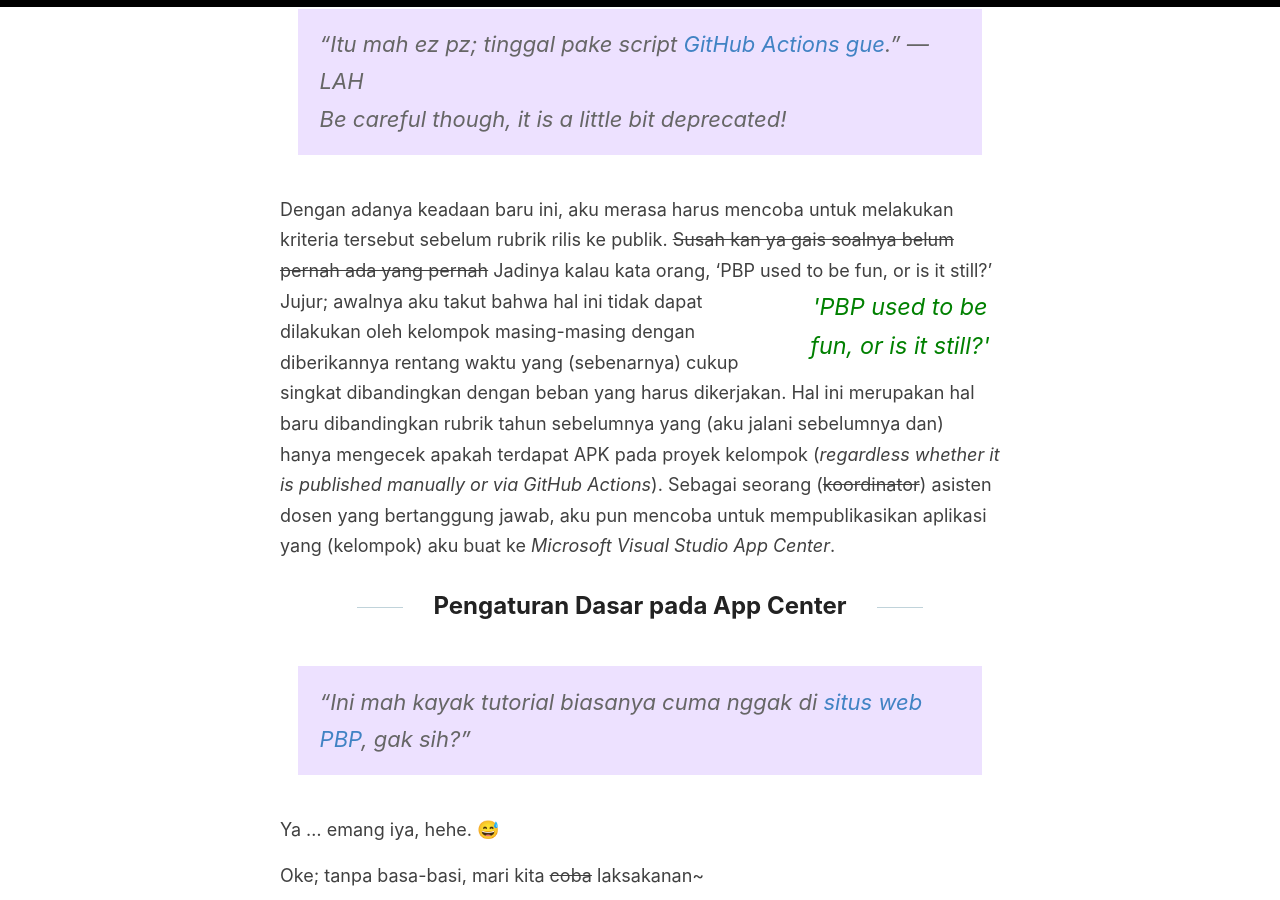
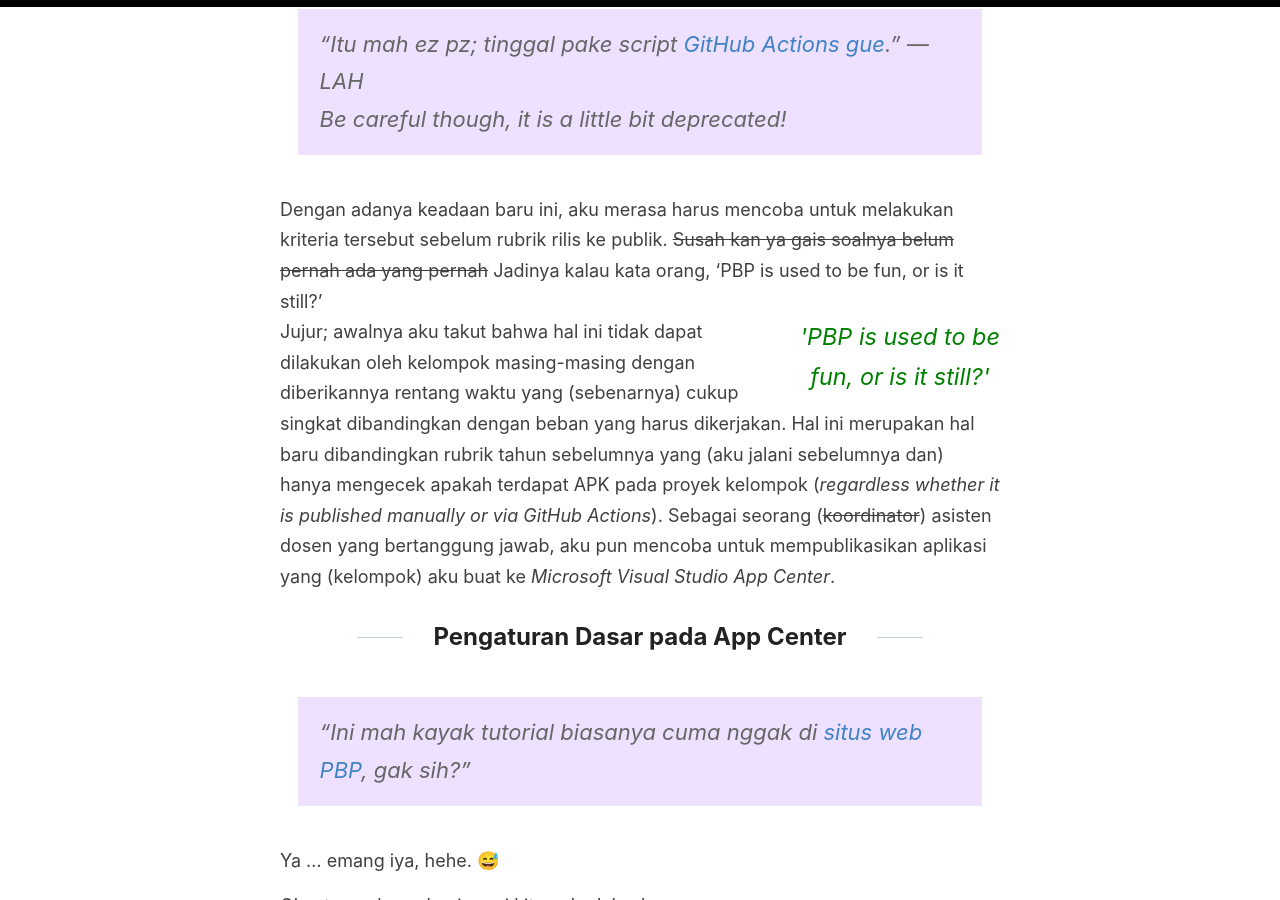
Before and after one commit to determinedguy/cecoret, a Jekyll site: the page built from _posts/2022-11-19-flutter-at-app-center.md, in a window 1280 px wide and 900 px high, scrolled down 759 px. Built offline with Jekyll 4.4.1, drawn with Linux system fonts in a browser that asks for light colours; part of the change alters nothing that is shown.

Commit message:
update: grammar

```diff
--- a/_posts/2022-11-19-flutter-at-app-center.md
+++ b/_posts/2022-11-19-flutter-at-app-center.md
@@ -10,7 +10,7 @@ Dengan berlakunya rubrik baru untuk proyek akhir semester pada mata kuliah Pemro
 
 > "Itu mah ez pz; tinggal pake script [GitHub Actions gue](https://gist.github.com/determinedguy/68b9a39b49099222f7c4b12eb617c643)." —LAH<br /> *Be careful though, it is a little bit deprecated!*
 
-Dengan adanya keadaan baru ini, aku merasa harus mencoba untuk melakukan kriteria tersebut sebelum rubrik rilis ke publik. ~~Susah kan ya gais soalnya belum pernah ada yang pernah~~ Jadinya kalau kata orang, {% include pullquote.html quote="'PBP used to be fun, or is it still?'" %} Jujur; awalnya aku takut bahwa hal ini tidak dapat dilakukan oleh kelompok masing-masing dengan diberikannya rentang waktu yang (sebenarnya) cukup singkat dibandingkan dengan beban yang harus dikerjakan. Hal ini merupakan hal baru dibandingkan rubrik tahun sebelumnya yang (aku jalani sebelumnya dan) hanya mengecek apakah terdapat APK pada proyek kelompok (*regardless whether it is published manually or via GitHub Actions*). Sebagai seorang (~~koordinator~~) asisten dosen yang bertanggung jawab, aku pun mencoba untuk mempublikasikan aplikasi yang (kelompok) aku buat ke *Microsoft Visual Studio App Center*.
+Dengan adanya keadaan baru ini, aku merasa harus mencoba untuk melakukan kriteria tersebut sebelum rubrik rilis ke publik. ~~Susah kan ya gais soalnya belum pernah ada yang pernah~~ Jadinya kalau kata orang, {% include pullquote.html quote="'PBP is used to be fun, or is it still?'" %} Jujur; awalnya aku takut bahwa hal ini tidak dapat dilakukan oleh kelompok masing-masing dengan diberikannya rentang waktu yang (sebenarnya) cukup singkat dibandingkan dengan beban yang harus dikerjakan. Hal ini merupakan hal baru dibandingkan rubrik tahun sebelumnya yang (aku jalani sebelumnya dan) hanya mengecek apakah terdapat APK pada proyek kelompok (*regardless whether it is published manually or via GitHub Actions*). Sebagai seorang (~~koordinator~~) asisten dosen yang bertanggung jawab, aku pun mencoba untuk mempublikasikan aplikasi yang (kelompok) aku buat ke *Microsoft Visual Studio App Center*.
 
 ## Pengaturan Dasar pada App Center
 
```
